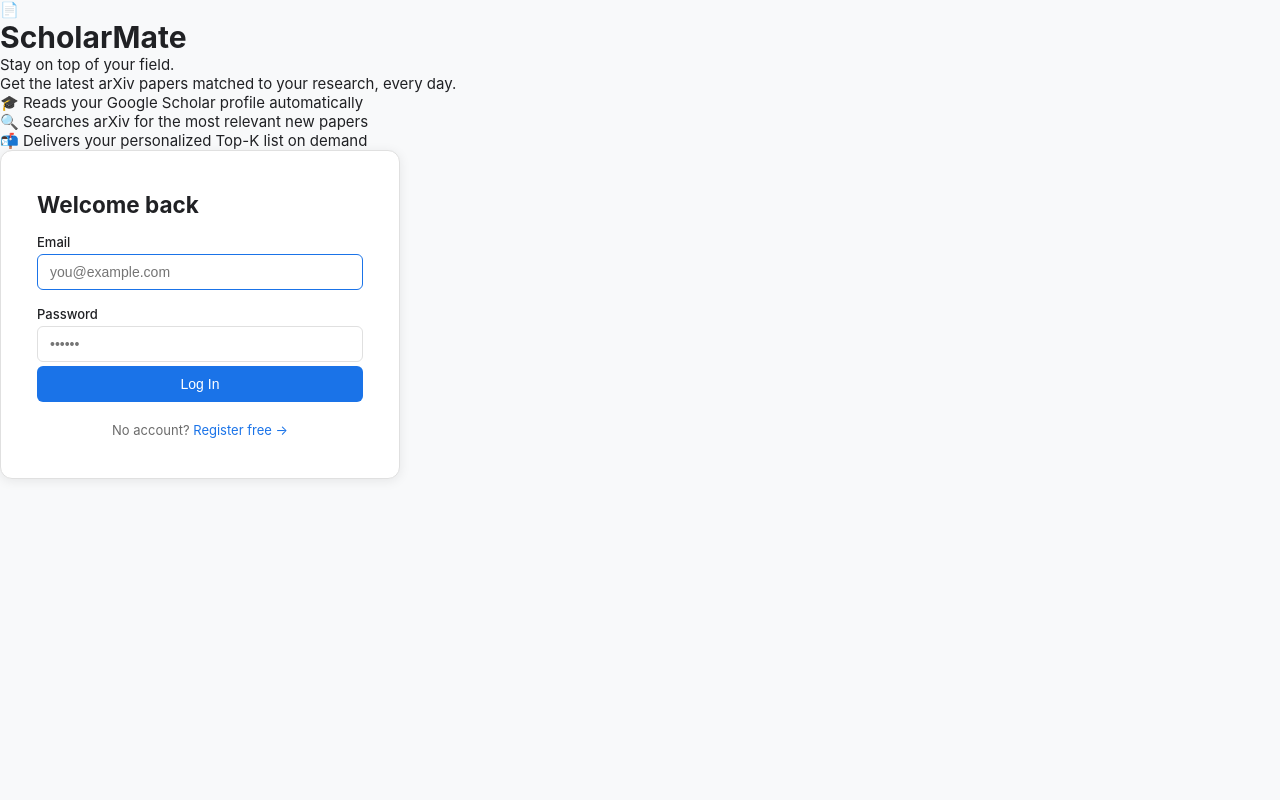
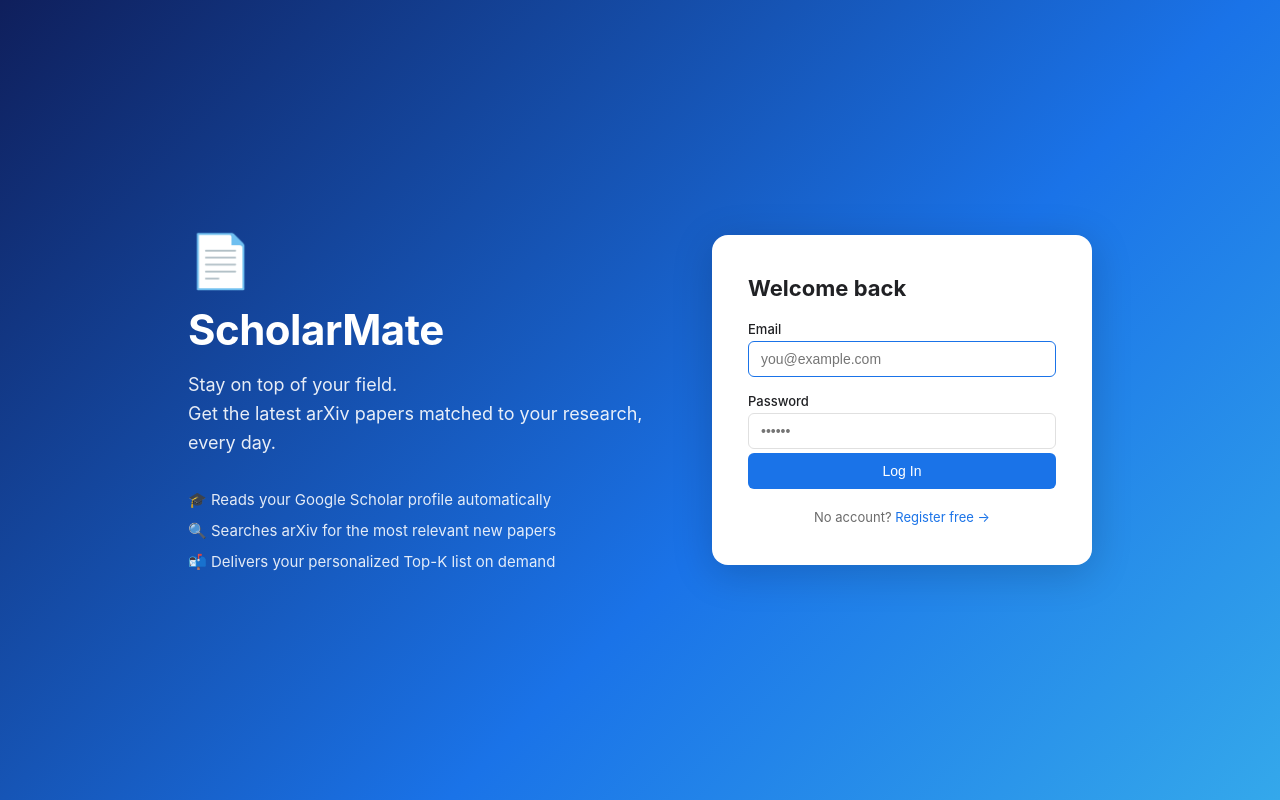
Before and after one commit to PersonalAIMate/ScholarMate, a Flask app: page /login in a window 1280 px wide. Run offline with Flask 3, Linux system fonts and the light colour scheme; some libraries are stand-ins or nearby versions.

Commit message:
Refactor CSS for hero section and update styles

```diff
--- a/static/style.css
+++ b/static/style.css
@@ -35,18 +35,50 @@ a:hover { text-decoration: underline; }
 }
 .btn-secondary:hover { background: #e8f0fe; }
 
-/* ── Auth ── */
-.auth-wrap {
-  min-height: 100vh; display: flex;
-  align-items: center; justify-content: center;
+/* ── Hero (login page) ── */
+.hero-wrap {
+  min-height: 100vh;
+  display: flex;
+  align-items: center;
+  justify-content: center;
+  gap: 64px;
+  padding: 40px 32px;
+  background: linear-gradient(135deg, #0f1f5c 0%, #1a73e8 60%, #34a8eb 100%);
 }
+
+.hero-left {
+  flex: 1;
+  max-width: 460px;
+  color: #fff;
+}
+.hero-logo { font-size: 52px; margin-bottom: 12px; }
+.hero-title { font-size: 42px; font-weight: 700; letter-spacing: -0.5px; margin-bottom: 16px; }
+.hero-desc  { font-size: 18px; line-height: 1.6; opacity: 0.9; margin-bottom: 32px; }
+
+.hero-features {
+  list-style: none;
+  display: flex;
+  flex-direction: column;
+  gap: 12px;
+}
+.hero-features li {
+  font-size: 15px;
+  opacity: 0.88;
+  display: flex;
+  align-items: center;
+  gap: 8px;
+}
+
+.hero-right { flex: none; width: 380px; }
+
+/* ── Auth card ── */
 .auth-card {
-  background: var(--card); border: 1px solid var(--border);
-  border-radius: 12px; padding: 40px 36px;
-  width: 100%; max-width: 400px; box-shadow: 0 2px 12px rgba(0,0,0,.08);
+  background: #fff;
+  border-radius: 16px;
+  padding: 40px 36px;
+  box-shadow: 0 8px 40px rgba(0,0,0,.18);
 }
-.auth-card h1  { font-size: 22px; margin-bottom: 6px; }
-.auth-card .subtitle { color: var(--muted); font-size: 13px; margin-bottom: 24px; }
+.auth-card h2  { font-size: 22px; font-weight: 700; margin-bottom: 20px; color: var(--text); }
 
 .auth-card form label {
   display: block; font-size: 13px; font-weight: 500;
@@ -150,3 +182,15 @@ nav {
 }
 
 .empty { text-align: center; padding: 48px 20px; color: var(--muted); font-size: 14px; }
+
+/* ── Responsive ── */
+@media (max-width: 780px) {
+  .hero-wrap { flex-direction: column; gap: 32px; padding: 32px 20px; }
+  .hero-left  { max-width: 100%; text-align: center; }
+  .hero-logo  { font-size: 40px; }
+  .hero-title { font-size: 32px; }
+  .hero-desc  { font-size: 16px; }
+  .hero-features { align-items: center; }
+  .hero-right { width: 100%; }
+  .auth-card  { padding: 32px 24px; }
+}
```
